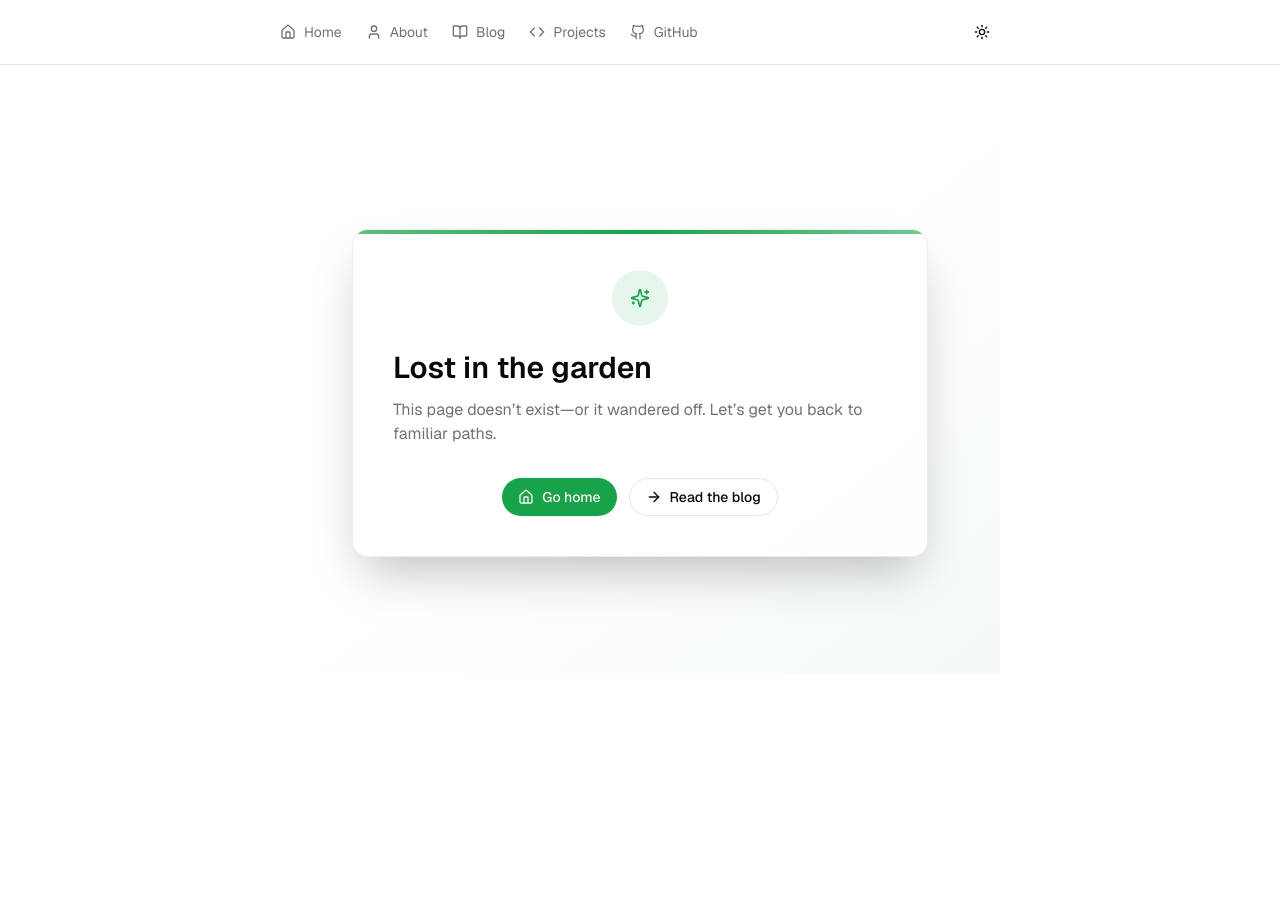
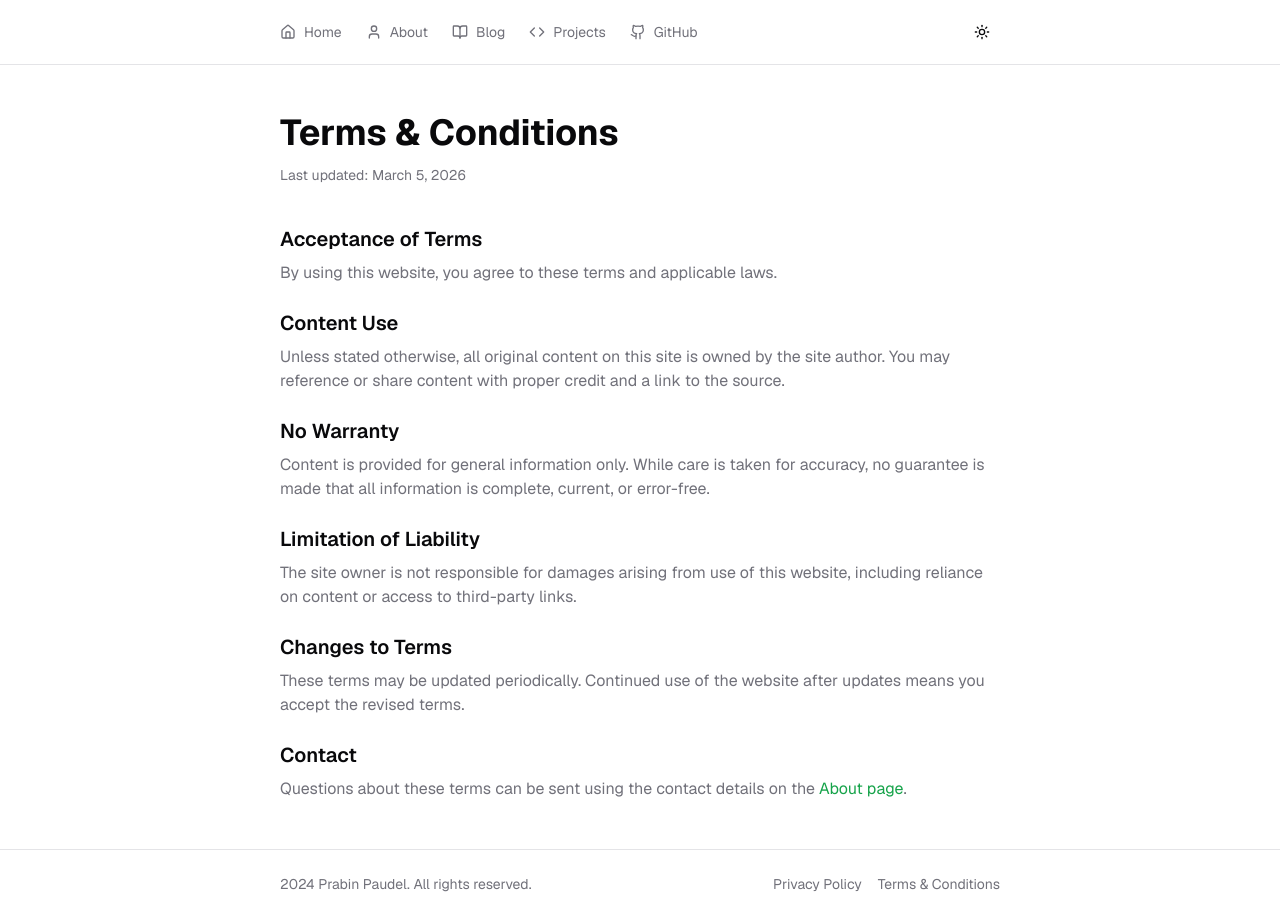
Before and after one commit to prabin194/portfolio, a Next.js app: page /terms-and-conditions in a window 1280 px wide. Before the commit this address had no page. Before the commit the page ends 800 px from the top, so only its background shows below. Built offline with nearby package versions, Linux system fonts and the light colour scheme.

Commit message:
Add footer links for policy pages (#4)
Co-authored-by: Nabin <nabin194@gmail.com>

```diff
--- a/app/layout.tsx
+++ b/app/layout.tsx
@@ -2,6 +2,7 @@ import type { Metadata } from "next"
 import { GeistSans } from 'geist/font/sans'
 import { ThemeProvider } from "@/components/theme-provider"
 import { Header } from "@/components/header"
+import Link from "next/link"
 import "./globals.css"
 import { SpeedInsights } from "@vercel/speed-insights/next"
 
@@ -17,6 +18,8 @@ export default function RootLayout({
 }: {
   children: React.ReactNode
 }) {
+  const currentYear = new Date().getFullYear()
+
   return (
     <html lang="en" suppressHydrationWarning>
       <body className={geist.className}>
@@ -29,9 +32,20 @@ export default function RootLayout({
           </a>
           <div className="min-h-screen bg-background text-foreground">
             <Header />
-            <main id="main-content" className="mx-auto max-w-3xl px-6 py-12">
-              {children}
-            </main>
+            <main id="main-content" className="mx-auto max-w-3xl px-6 py-12">{children}</main>
+            <footer className="border-t border-border">
+              <div className="mx-auto flex max-w-3xl flex-col gap-3 px-6 py-6 text-sm text-muted-foreground sm:flex-row sm:items-center sm:justify-between">
+                <p>{currentYear} Prabin Paudel. All rights reserved.</p>
+                <div className="flex items-center gap-4">
+                  <Link href="/privacy-policy" className="hover:text-foreground hover:underline">
+                    Privacy Policy
+                  </Link>
+                  <Link href="/terms-and-conditions" className="hover:text-foreground hover:underline">
+                    Terms & Conditions
+                  </Link>
+                </div>
+              </div>
+            </footer>
           </div>
           <SpeedInsights />
         </ThemeProvider>
--- /dev/null
+++ b/app/privacy-policy/page.tsx
@@ -0,0 +1,58 @@
+import type { Metadata } from "next"
+import Link from "next/link"
+
+export const metadata: Metadata = {
+  title: "Privacy Policy | Prabin Paudel",
+  description: "Privacy policy for prabin194.com.np.",
+}
+
+export default function PrivacyPolicyPage() {
+  return (
+    <div className="space-y-10">
+      <section className="space-y-3">
+        <h1 className="text-4xl font-bold">Privacy Policy</h1>
+        <p className="text-sm text-muted-foreground">Last updated: March 5, 2026</p>
+      </section>
+
+      <section className="space-y-6 text-muted-foreground">
+        <div className="space-y-2">
+          <h2 className="text-xl font-semibold text-foreground">Overview</h2>
+          <p>
+            This website shares articles and project updates. It is designed to keep data collection as minimal as possible.
+          </p>
+        </div>
+
+        <div className="space-y-2">
+          <h2 className="text-xl font-semibold text-foreground">Information Collected</h2>
+          <p>
+            Personal information is not required to browse this site. If you contact me directly by email, the information
+            you provide is used only to respond to your message.
+          </p>
+        </div>
+
+        <div className="space-y-2">
+          <h2 className="text-xl font-semibold text-foreground">Cookies and Analytics</h2>
+          <p>
+            This site does not use advertising cookies. Basic performance monitoring may be used to keep the site stable and
+            fast, without building personal advertising profiles.
+          </p>
+        </div>
+
+        <div className="space-y-2">
+          <h2 className="text-xl font-semibold text-foreground">Third-Party Links</h2>
+          <p>
+            Pages may include links to other websites such as GitHub. Those websites have separate privacy policies and are
+            not controlled by this site.
+          </p>
+        </div>
+
+        <div className="space-y-2">
+          <h2 className="text-xl font-semibold text-foreground">Contact</h2>
+          <p>
+            For privacy-related questions, use the contact details on the <Link href="/about" className="text-primary hover:underline">About page</Link>.
+          </p>
+        </div>
+      </section>
+    </div>
+  )
+}
--- a/app/sitemap.xml/route.ts
+++ b/app/sitemap.xml/route.ts
@@ -8,7 +8,7 @@ const CONTENT_DIR = path.join(process.cwd(), "@content");
 type UrlEntry = { loc: string; lastmod?: string };
 
 function getStaticRoutes(): UrlEntry[] {
-  const routes = ["", "/about", "/blog", "/projects"];
+  const routes = ["", "/about", "/blog", "/projects", "/privacy-policy", "/terms-and-conditions"];
   return routes.map((r) => ({ loc: `${SITE_URL}${r}` }));
 }
 
--- /dev/null
+++ b/app/terms-and-conditions/page.tsx
@@ -0,0 +1,66 @@
+import type { Metadata } from "next"
+import Link from "next/link"
+
+export const metadata: Metadata = {
+  title: "Terms and Conditions | Prabin Paudel",
+  description: "Terms and conditions for prabin194.com.np.",
+}
+
+export default function TermsAndConditionsPage() {
+  return (
+    <div className="space-y-10">
+      <section className="space-y-3">
+        <h1 className="text-4xl font-bold">Terms & Conditions</h1>
+        <p className="text-sm text-muted-foreground">Last updated: March 5, 2026</p>
+      </section>
+
+      <section className="space-y-6 text-muted-foreground">
+        <div className="space-y-2">
+          <h2 className="text-xl font-semibold text-foreground">Acceptance of Terms</h2>
+          <p>
+            By using this website, you agree to these terms and applicable laws.
+          </p>
+        </div>
+
+        <div className="space-y-2">
+          <h2 className="text-xl font-semibold text-foreground">Content Use</h2>
+          <p>
+            Unless stated otherwise, all original content on this site is owned by the site author. You may reference or
+            share content with proper credit and a link to the source.
+          </p>
+        </div>
+
+        <div className="space-y-2">
+          <h2 className="text-xl font-semibold text-foreground">No Warranty</h2>
+          <p>
+            Content is provided for general information only. While care is taken for accuracy, no guarantee is made that all
+            information is complete, current, or error-free.
+          </p>
+        </div>
+
+        <div className="space-y-2">
+          <h2 className="text-xl font-semibold text-foreground">Limitation of Liability</h2>
+          <p>
+            The site owner is not responsible for damages arising from use of this website, including reliance on content or
+            access to third-party links.
+          </p>
+        </div>
+
+        <div className="space-y-2">
+          <h2 className="text-xl font-semibold text-foreground">Changes to Terms</h2>
+          <p>
+            These terms may be updated periodically. Continued use of the website after updates means you accept the revised
+            terms.
+          </p>
+        </div>
+
+        <div className="space-y-2">
+          <h2 className="text-xl font-semibold text-foreground">Contact</h2>
+          <p>
+            Questions about these terms can be sent using the contact details on the <Link href="/about" className="text-primary hover:underline">About page</Link>.
+          </p>
+        </div>
+      </section>
+    </div>
+  )
+}
--- /dev/null
+++ b/app/terms-of-conditions/page.tsx
@@ -0,0 +1,5 @@
+import { redirect } from "next/navigation"
+
+export default function TermsOfConditionsAliasPage() {
+  redirect("/terms-and-conditions")
+}
```
